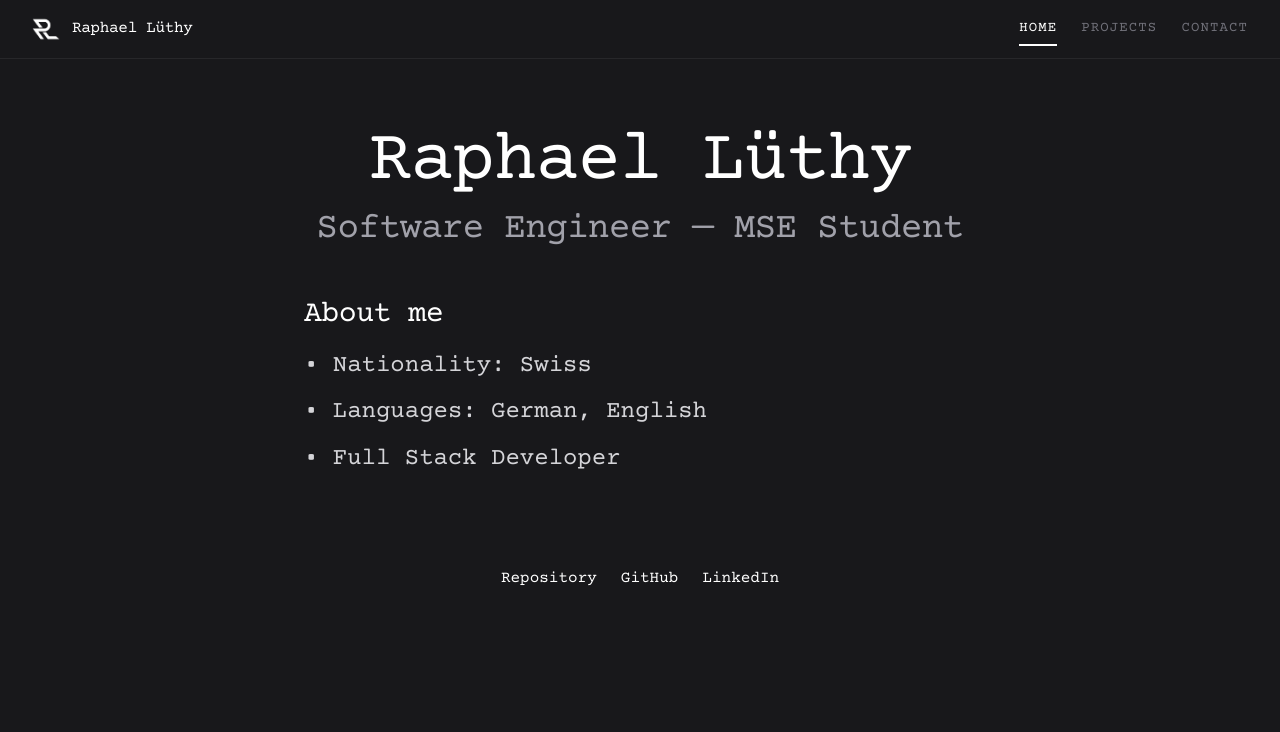
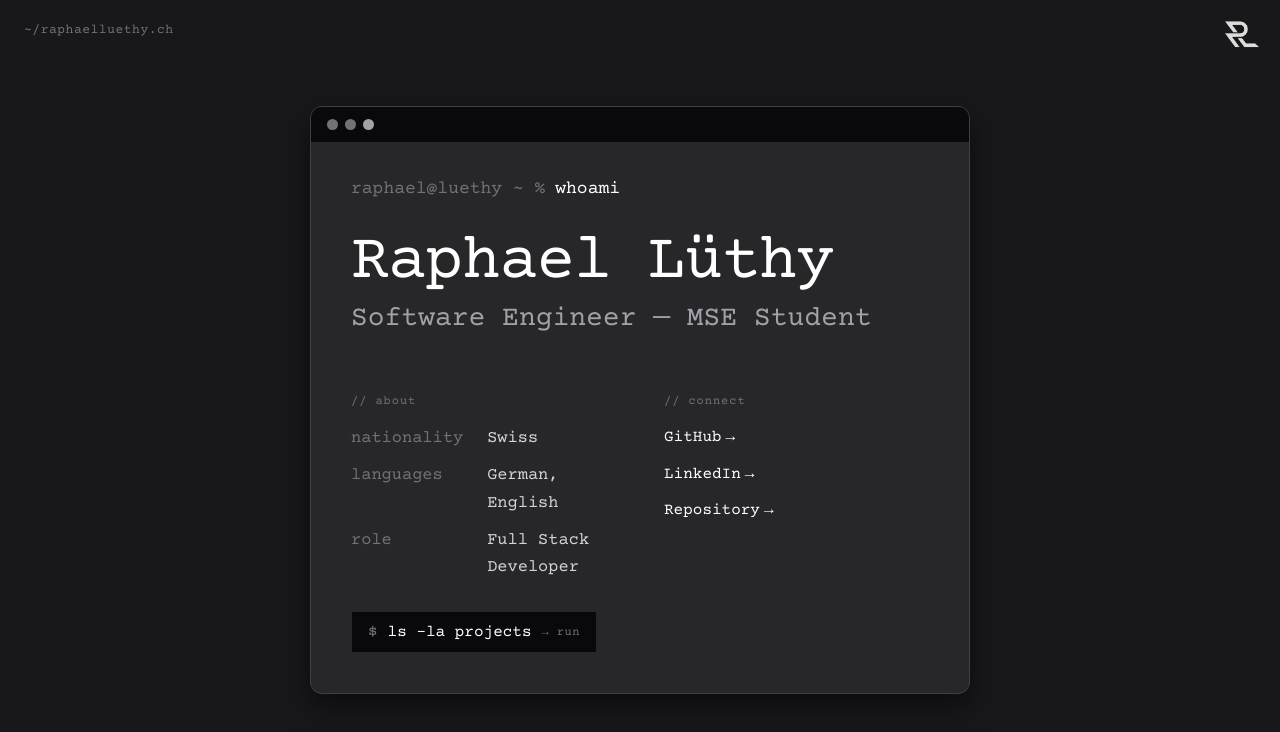
Before and after one commit to raphaelluethy/raphaelluethy.ch, a website built with Vite: page index.html in a window 1280 px wide. Built offline with nearby package versions, Linux system fonts and the light colour scheme.

Commit message:
feat: redesign site as a centered terminal window

```diff
--- a/index.html
+++ b/index.html
@@ -14,121 +14,111 @@
     <title>raphaelluethy.ch — Personal Website</title>
   </head>
   <body>
-    <div id="app">
-      <!-- Navbar -->
-      <nav class="navbar">
-        <a class="nav-brand" href="https://github.com/raphaelluethy">
-          <img src="/logo.png" width="28" height="28" alt="Raphael Lüthy" />
-          <span>Raphael Lüthy</span>
+    <div id="app" class="term-page">
+      <!-- Top meta: working directory (left) + logo (right) -->
+      <div class="term-page__path">~/raphaelluethy.ch</div>
+      <a
+        class="term-page__logo"
+        href="https://github.com/raphaelluethy"
+        target="_blank"
+        rel="noopener noreferrer"
+      >
+        <img src="/logo.png" width="36" height="36" alt="Raphael Lüthy" />
       </a>
-        <button class="nav-item" data-nav="home" aria-current="true">Home</button>
-        <button class="nav-item" data-nav="projects" aria-current="false">Projects</button>
-        <button class="nav-item" data-nav="contact" aria-current="false">Contact</button>
-      </nav>
 
-      <!-- Home -->
-      <section class="screen" data-route="home">
-        <div class="home">
-          <div class="home__center">
-            <main class="home__main">
-              <h1 class="home__name">Raphael Lüthy</h1>
-              <h2 class="home__tagline">Software Engineer — MSE Student</h2>
-
-              <section>
-                <h3 class="home__about-title">About me</h3>
-                <ul class="home__about-list">
-                  <li>• Nationality: Swiss</li>
-                  <li>• Languages: German, English</li>
-                  <li>• Full Stack Developer</li>
-                </ul>
-              </section>
-            </main>
+      <!-- Terminal window -->
+      <main class="term">
+        <!-- Title bar -->
+        <div class="term__bar">
+          <div class="term__dots">
+            <span class="term__dot term__dot--1"></span>
+            <span class="term__dot term__dot--2"></span>
+            <span class="term__dot term__dot--3"></span>
+          </div>
         </div>
 
-          <footer class="home__footer">
-            <div class="home__links">
-              <a class="text-link" href="https://github.com/raphaelluethy/raphaelluethy.ch" target="_blank" rel="noopener noreferrer">Repository</a>
-              <a class="text-link" href="https://github.com/raphaelluethy" target="_blank" rel="noopener noreferrer">GitHub</a>
-              <a class="text-link" href="https://www.linkedin.com/in/raphaelluethy/" target="_blank" rel="noopener noreferrer">LinkedIn</a>
+        <!-- Body -->
+        <div class="term__body">
+          <!-- Command line (retyped on each navigation) -->
+          <div class="term-command" aria-hidden="true">
+            <span class="term-command__user">raphael@luethy ~ %</span>
+            <span class="term-command__input"
+              ><span class="term-command__typed" data-typed></span
+              ><span class="term-command__cursor"></span
+            ></span>
           </div>
-          </footer>
+
+          <!-- Output (flushes and re-reveals on navigation) -->
+          <div class="term-output" data-output>
+            <!-- Home — whoami -->
+            <div class="term-view" data-view="home">
+              <h1 class="term-home__name">Raphael Lüthy</h1>
+              <p class="term-home__role">Software Engineer — MSE Student</p>
+
+              <div class="term-divider"></div>
+
+              <div class="term-home__grid">
+                <section class="term-block">
+                  <div class="term-block__label">// about</div>
+                  <dl class="term-facts">
+                    <dt>nationality</dt>
+                    <dd>Swiss</dd>
+                    <dt>languages</dt>
+                    <dd>German, English</dd>
+                    <dt>role</dt>
+                    <dd>Full Stack Developer</dd>
+                  </dl>
+                </section>
+
+                <section class="term-block">
+                  <div class="term-block__label">// connect</div>
+                  <div class="term-links">
+                    <a class="text-link" href="https://github.com/raphaelluethy" target="_blank" rel="noopener noreferrer">GitHub<span class="text-link__arrow" aria-hidden="true">→</span></a>
+                    <a class="text-link" href="https://www.linkedin.com/in/raphaelluethy/" target="_blank" rel="noopener noreferrer">LinkedIn<span class="text-link__arrow" aria-hidden="true">→</span></a>
+                    <a class="text-link" href="https://github.com/raphaelluethy/raphaelluethy.ch" target="_blank" rel="noopener noreferrer">Repository<span class="text-link__arrow" aria-hidden="true">→</span></a>
                   </div>
                 </section>
+              </div>
 
-      <!-- Projects -->
-      <section class="screen" data-route="projects" hidden>
-        <div class="projects">
-          <span class="eyebrow">// projects</span>
-          <h1 class="projects__title">Selected work</h1>
-          <div class="projects__grid">
-            <article class="card card--interactive">
-              <div class="project-card__head">
-                <h3>raphaelluethy.ch</h3>
-                <span class="badge badge--positive">Live</span>
+              <button class="term-run" type="button" data-nav="projects">
+                <span class="term-run__symbol">$</span>
+                <span class="term-run__cmd">ls -la projects</span>
+                <span class="term-run__hint">→ run</span>
+              </button>
             </div>
-              <p class="project-card__desc">This personal site. Vite + TypeScript, monochrome.</p>
-              <div class="project-card__tags">
-                <span class="badge">TypeScript</span>
-                <span class="badge">Vite</span>
+
+            <!-- Projects — ls -la projects -->
+            <div class="term-view" data-view="projects" hidden>
+              <div class="term-ls">
+                <div class="term-ls__total">total 3</div>
+                <div class="term-ls__rows">
+                  <div class="term-ls__row">
+                    <span class="term-ls__perm">drwxr-xr-x</span>
+                    <a class="text-link" href="https://github.com/raphaelluethy/raphaelluethy.ch" target="_blank" rel="noopener noreferrer">raphaelluethy.ch<span class="text-link__arrow" aria-hidden="true">→</span></a>
+                    <span class="term-ls__desc">— personal site &amp; design system</span>
                   </div>
-            </article>
-
-            <article class="card card--interactive">
-              <div class="project-card__head">
-                <h3>bngr.ch</h3>
-                <span class="badge badge--info">Active</span>
+                  <div class="term-ls__row">
+                    <span class="term-ls__perm">drwxr-xr-x</span>
+                    <a class="text-link" href="https://bngr.ch" target="_blank" rel="noopener noreferrer">bngr.ch<span class="text-link__arrow" aria-hidden="true">→</span></a>
+                    <span class="term-ls__desc">— side project</span>
                   </div>
-              <p class="project-card__desc">Side venture — linked from the footer.</p>
-              <div class="project-card__tags">
-                <span class="badge">Web</span>
-              </div>
-            </article>
-
-            <article class="card card--interactive">
-              <div class="project-card__head">
-                <h3>MSE Thesis</h3>
-                <span class="badge badge--warning">WIP</span>
-              </div>
-              <p class="project-card__desc">Master of Science in Engineering research project.</p>
-              <div class="project-card__tags">
-                <span class="badge">Research</span>
-              </div>
-            </article>
-          </div>
-          <div class="projects__more">
-            <a class="text-link" href="https://github.com/raphaelluethy" target="_blank" rel="noopener noreferrer">
-              More on GitHub<span class="text-link__arrow" aria-hidden="true">→</span>
-            </a>
+                  <div class="term-ls__row">
+                    <span class="term-ls__perm">drwxr-xr-x</span>
+                    <a class="text-link" href="https://github.com/raphaelluethy" target="_blank" rel="noopener noreferrer">add-a-project<span class="text-link__arrow" aria-hidden="true">→</span></a>
+                    <span class="term-ls__desc">— edit me</span>
                   </div>
                 </div>
-      </section>
+              </div>
 
-      <!-- Contact -->
-      <section class="screen" data-route="contact" hidden>
-        <div class="contact">
-          <span class="eyebrow">// contact</span>
-          <h1 class="contact__title">Get in touch</h1>
-          <p class="contact__lead">Drop a line. I read everything; replies are mono.</p>
-
-          <form class="contact__form" data-contact-form>
-            <div class="field">
-              <label class="eyebrow" for="contact-name">Name</label>
-              <input class="input" id="contact-name" name="name" placeholder="Your name" required />
+              <button class="term-run" type="button" data-nav="home">
+                <span class="term-run__symbol">$</span>
+                <span class="term-run__cmd">cd ~</span>
+                <span class="term-run__hint">← back home</span>
+              </button>
             </div>
-            <div class="field">
-              <label class="eyebrow" for="contact-email">Email</label>
-              <input class="input" id="contact-email" name="email" type="email" placeholder="you@example.com" required />
           </div>
-            <div class="field">
-              <label class="eyebrow" for="contact-message">Message</label>
-              <input class="input" id="contact-message" name="message" placeholder="What's up?" />
         </div>
-            <div>
-              <button class="btn btn--solid" type="submit">Send message</button>
-            </div>
-          </form>
-        </div>
-      </section>
+      </main>
     </div>
 
     <script type="module" src="/src/main.ts"></script>
--- a/src/app.css
+++ b/src/app.css
@@ -1,153 +1,213 @@
 /* ============================================================
-   APP LAYOUT — navbar shell + the three screens
-   (Home / Projects / Contact).
+   APP LAYOUT — the terminal window.
+   A single centered terminal panel with two views: home
+   (`whoami`) and projects (`ls -la projects`). Navigating
+   re-types the command and swaps the output; the behavior
+   lives in src/main.ts.
    ============================================================ */
 
-#app {
+/* --- Page shell --------------------------------------------- */
+.term-page {
+  position: relative;
   min-height: 100vh;
-  display: flex;
-  flex-direction: column;
-}
-
-/* --- Navbar -------------------------------------------------- */
-.navbar {
-  display: flex;
-  align-items: center;
-  gap: var(--space-6);
-  padding: var(--space-3) var(--gutter);
-  border-bottom: var(--border-hair) solid var(--border-subtle);
-  position: sticky;
-  top: 0;
-  background: var(--surface-page);
-  z-index: 10;
-}
-.nav-brand {
-  display: flex;
-  align-items: center;
-  gap: var(--space-3);
-  margin-right: auto;
-}
-.nav-brand span {
-  font-size: var(--size-body);
-  color: var(--text-strong);
-  letter-spacing: var(--tracking-tight);
-}
-.nav-item {
-  background: none;
-  border: none;
-  cursor: pointer;
-  font-family: var(--font-body);
-  font-size: var(--size-sm);
-  text-transform: uppercase;
-  letter-spacing: var(--tracking-wide);
-  color: var(--text-faint);
-  padding: var(--space-2) 0;
-  border-bottom: var(--border-thick) solid transparent;
-  transition: var(--transition-colors);
-}
-.nav-item:hover { color: var(--text-body); }
-.nav-item[aria-current="true"] {
-  color: var(--text-strong);
-  border-bottom-color: var(--text-strong);
-}
-
-/* --- Screens ------------------------------------------------- */
-.screen { flex: 1; position: relative; }
-.screen[hidden] { display: none; }
-
-/* --- Home ---------------------------------------------------- */
-.home {
-  position: relative;
-  min-height: 100%;
-  display: flex;
-  flex-direction: column;
-}
-.home__center {
-  flex: 1;
   display: flex;
   align-items: center;
   justify-content: center;
-  padding: var(--space-16) var(--gutter);
+  padding: 48px 24px;
+  background: var(--surface-page);
+  color: var(--text-strong);
+  overflow: hidden;
 }
-.home__main { max-width: var(--content-max); width: 100%; }
-.home__name {
-  font-size: var(--size-display);
-  text-align: center;
-  margin-bottom: var(--space-2);
-  letter-spacing: var(--tracking-tight);
+
+/* Top meta: working-directory eyebrow (left) + logo (right). */
+.term-page__path {
+  position: absolute;
+  top: 20px;
+  left: 24px;
+  font-size: 13px;
+  letter-spacing: 0.04em;
+  color: var(--text-faint);
+  user-select: none;
 }
-.home__tagline {
-  font-size: var(--size-h2);
-  color: var(--text-muted);
-  text-align: center;
-  margin-bottom: var(--space-12);
-  font-weight: var(--weight-regular);
+.term-page__logo {
+  position: absolute;
+  top: 16px;
+  right: 20px;
+  display: block;
+  opacity: 0.85;
+  transition: opacity var(--duration-base) var(--ease-standard);
 }
-.home__about-title {
-  font-size: var(--size-h3);
-  margin-bottom: var(--space-4);
+.term-page__logo:hover { opacity: 1; }
+.term-page__logo img { display: block; }
+
+/* --- Terminal window ---------------------------------------- */
+.term {
+  width: 100%;
+  max-width: 660px;
+  background: var(--surface-raised);
+  border: var(--border-hair) solid var(--border-default);
+  border-radius: 12px; /* bespoke window radius, per the source design */
+  box-shadow: var(--shadow-lg);
+  overflow: hidden;
 }
-.home__about-list {
-  list-style: none;
-  margin: 0;
-  padding: 0;
+
+/* Title bar with three traffic-light dots. */
+.term__bar {
+  display: flex;
+  align-items: center;
+  justify-content: space-between;
+  padding: 12px 16px;
+  background: var(--surface-inset);
+  border-bottom: var(--border-hair) solid var(--border-subtle);
+}
+.term__dots { display: flex; align-items: center; gap: 7px; }
+.term__dot {
+  display: block;
+  width: 11px;
+  height: 11px;
+  border-radius: var(--radius-full);
+}
+.term__dot--1 { background: var(--border-strong); }
+.term__dot--2 { background: var(--text-faint); }
+.term__dot--3 { background: var(--text-muted); }
+
+.term__body {
   display: flex;
   flex-direction: column;
-  gap: var(--space-2);
-  font-size: var(--size-lead);
-  color: var(--text-body);
-}
-.home__footer {
-  padding: var(--space-6) var(--gutter);
-  text-align: center;
-}
-.home__links {
-  display: flex;
-  justify-content: center;
-  gap: var(--space-6);
-  flex-wrap: wrap;
+  min-height: 360px;
+  padding: 32px 40px 40px;
 }
 
-/* --- Shared page shell (Projects & Contact) ------------------ */
-.projects,
-.contact {
-  padding: var(--space-20) var(--gutter);
-  margin: 0 auto;
+/* --- Command line ------------------------------------------- */
+.term-command {
+  display: flex;
+  align-items: baseline;
+  flex-wrap: wrap;
+  gap: 0 10px;
+  margin-bottom: 26px;
+  font-size: clamp(15px, 1.8vw, 18px);
 }
-.projects__title,
-.contact__title { font-size: var(--size-h1); margin-top: var(--space-3); }
+.term-command__user { color: var(--text-faint); white-space: nowrap; }
+.term-command__input { color: var(--text-strong); white-space: nowrap; }
+.term-command__cursor {
+  display: inline-block;
+  width: 0.55em;
+  height: 0.95em;
+  margin-left: 3px;
+  background: var(--text-muted);
+  transform: translateY(0.12em);
+  animation: rl-cursor-blink 1.05s infinite;
+}
+/* Hard on/off blink — the 50% cliff does the stepping. */
+@keyframes rl-cursor-blink {
+  0%, 50% { opacity: 1; }
+  50.01%, 100% { opacity: 0; }
+}
 
-/* --- Projects ------------------------------------------------ */
-.projects { max-width: var(--content-wide); }
-.projects__title { margin-bottom: var(--space-10); }
-.projects__grid {
+/* --- Output ------------------------------------------------- */
+.term-output {
+  opacity: 1;
+  transition: opacity 160ms ease;
+}
+.term-view[hidden] { display: none; }
+
+/* --- Home view (whoami) ------------------------------------- */
+.term-home__name {
+  margin: 0 0 6px;
+  font-size: clamp(40px, 7vw, 64px);
+  line-height: 1.05;
+  letter-spacing: -0.02em;
+}
+.term-home__role {
+  margin: 0 0 28px;
+  font-size: clamp(18px, 3vw, 28px);
+  line-height: 1.15;
+  font-weight: var(--weight-regular);
+  color: var(--text-muted);
+}
+.term-divider {
+  height: 1px;
+  margin: 0 0 28px;
+  background: var(--border-subtle);
+}
+.term-home__grid {
   display: grid;
-  grid-template-columns: repeat(auto-fill, minmax(280px, 1fr));
-  gap: var(--space-4);
+  grid-template-columns: repeat(auto-fit, minmax(200px, 1fr));
+  gap: 28px 48px;
+  margin-bottom: 30px;
 }
-.project-card__head {
-  display: flex;
-  justify-content: space-between;
-  align-items: flex-start;
-  gap: var(--space-3);
-  margin-bottom: var(--space-3);
+.term-block__label {
+  margin-bottom: 14px;
+  font-size: 12px;
+  letter-spacing: 0.08em;
+  color: var(--text-faint);
 }
-.project-card__head h3 { font-size: var(--size-lead); }
-.project-card__desc {
-  color: var(--text-muted);
-  font-size: var(--size-sm);
-  margin-bottom: var(--space-4);
-  line-height: var(--leading-normal);
+.term-facts {
+  display: grid;
+  grid-template-columns: max-content 1fr;
+  column-gap: 24px;
+  row-gap: 10px;
+  margin: 0;
+  font-size: clamp(15px, 1.6vw, 17px);
 }
-.project-card__tags { display: flex; gap: var(--space-2); flex-wrap: wrap; }
-.projects__more { margin-top: var(--space-10); }
-
-/* --- Contact ------------------------------------------------- */
-.contact { max-width: var(--content-max); }
-.contact__title { margin-bottom: var(--space-4); }
-.contact__lead { color: var(--text-muted); margin-bottom: var(--space-8); }
-.contact__form {
+.term-facts dt { color: var(--text-faint); }
+.term-facts dd { margin: 0; color: var(--text-body); }
+.term-links {
   display: flex;
   flex-direction: column;
-  gap: var(--space-5);
+  align-items: flex-start;
+  gap: 11px;
+  font-size: 16px;
 }
+
+/* --- Projects view (ls -la projects) ------------------------ */
+.term-ls {
+  margin-bottom: 30px;
+  font-size: 14px;
+  line-height: 1.5;
+}
+.term-ls__total { margin-bottom: 14px; color: var(--text-faint); }
+.term-ls__rows { display: flex; flex-direction: column; gap: 13px; }
+.term-ls__row {
+  display: flex;
+  flex-wrap: wrap;
+  align-items: baseline;
+  gap: 4px 16px;
+}
+.term-ls__perm { min-width: 92px; color: var(--text-faint); }
+.term-ls__desc { color: var(--text-muted); }
+
+/* --- Run / back button -------------------------------------- */
+.term-run {
+  display: inline-flex;
+  align-items: center;
+  gap: 10px;
+  padding: 11px 16px;
+  font-family: var(--font-body);
+  font-size: 16px;
+  background: var(--surface-inset);
+  border: var(--border-hair) solid var(--border-subtle);
+  border-radius: var(--radius-none);
+  cursor: pointer;
+  user-select: none;
+  transition: var(--transition-colors);
+}
+.term-run:hover { border-color: var(--border-default); }
+.term-run:focus-visible {
+  outline: none;
+  border-color: var(--border-focus);
+  box-shadow: var(--shadow-focus);
+}
+.term-run__symbol { color: var(--text-faint); }
+.term-run__cmd { color: var(--text-strong); white-space: nowrap; }
+.term-run__hint {
+  font-size: 12px;
+  letter-spacing: 0.04em;
+  color: var(--text-faint);
+  white-space: nowrap;
+}
+
+/* --- Narrow screens ----------------------------------------- */
+@media (max-width: 480px) {
+  .term__body { padding: 24px 22px 28px; }
+}
--- a/src/main.ts
+++ b/src/main.ts
@@ -1,69 +1,114 @@
-/* raphaelluethy.ch — client behavior.
-   Two small pieces of interactivity carried over from the design:
-   1. Navbar routing between the Home / Projects / Contact screens,
-      backed by the URL hash so deep-links, refresh, and the browser
-      Back button all work.
-   2. The contact form's "message sent" terminal confirmation. */
+/* raphaelluethy.ch — terminal window behavior.
 
-const ROUTES = ["home", "projects", "contact"] as const;
-type Route = (typeof ROUTES)[number];
+   The page is a two-view terminal: home runs `whoami`, projects runs
+   `ls -la projects`. Navigating between them mirrors a real shell:
+     1. flush   — the current output fades out
+     2. retype  — the new command is typed character by character
+     3. reveal  — the new output fades in
+   The active view is mirrored to the URL hash so refresh, deep-links,
+   and the browser Back button all work. `prefers-reduced-motion` skips
+   the typing and fades. */
 
-function isRoute(value: string | undefined): value is Route {
-  return value !== undefined && (ROUTES as readonly string[]).includes(value);
+const VIEWS = ["home", "projects"] as const;
+type View = (typeof VIEWS)[number];
+
+const COMMANDS: Record<View, string> = {
+  home: "whoami",
+  projects: "ls -la projects",
+};
+
+const TYPE_INTERVAL = 45; // ms per typed character
+const REVEAL_DELAY = 140; // ms after typing before the output appears
+const FLUSH_DELAY = 190; // ms the old output fades before the swap
+
+function isView(value: string): value is View {
+  return (VIEWS as readonly string[]).includes(value);
 }
 
-const navButtons = Array.from(
-  document.querySelectorAll<HTMLButtonElement>(".nav-item[data-nav]"),
-);
-const screens = Array.from(
-  document.querySelectorAll<HTMLElement>(".screen[data-route]"),
-);
-
-function show(route: Route): void {
-  for (const screen of screens) {
-    screen.hidden = screen.dataset.route !== route;
-  }
-  for (const button of navButtons) {
-    button.setAttribute(
-      "aria-current",
-      button.dataset.nav === route ? "true" : "false",
-    );
-  }
+const output = document.querySelector<HTMLElement>("[data-output]");
+const typed = document.querySelector<HTMLElement>("[data-typed]");
+const views = new Map<View, HTMLElement>();
+for (const el of document.querySelectorAll<HTMLElement>("[data-view]")) {
+  const name = el.dataset.view;
+  if (name && isView(name)) views.set(name, el);
 }
 
-function routeFromHash(): Route {
-  const value = location.hash.replace(/^#\/?/, "");
-  return isRoute(value) ? value : "home";
+const prefersReducedMotion = (): boolean =>
+  window.matchMedia?.("(prefers-reduced-motion: reduce)").matches ?? false;
+
+let current: View = "home";
+let cmdTimer: number | undefined;
+let flushTimer: number | undefined;
+let revealTimer: number | undefined;
+
+function setOutputVisible(visible: boolean): void {
+  if (output) output.style.opacity = visible ? "1" : "0";
 }
 
-for (const button of navButtons) {
+function showView(next: View): void {
+  for (const [name, el] of views) el.hidden = name !== next;
+}
+
+/** Type the command for `next`, then reveal its output. */
+function typeCommand(next: View): void {
+  const full = COMMANDS[next];
+  window.clearInterval(cmdTimer);
+  if (!typed) return;
+
+  if (prefersReducedMotion()) {
+    typed.textContent = full;
+    setOutputVisible(true);
+    return;
+  }
+
+  let i = 0;
+  typed.textContent = "";
+  cmdTimer = window.setInterval(() => {
+    i += 1;
+    typed.textContent = full.slice(0, i);
+    if (i >= full.length) {
+      window.clearInterval(cmdTimer);
+      revealTimer = window.setTimeout(() => setOutputVisible(true), REVEAL_DELAY);
+    }
+  }, TYPE_INTERVAL);
+}
+
+/** Flush the current output, swap to `next`, then retype + reveal. */
+function navigate(next: View): void {
+  if (next === current) return;
+  window.clearTimeout(flushTimer);
+  window.clearTimeout(revealTimer);
+  setOutputVisible(false);
+
+  const swap = (): void => {
+    current = next;
+    showView(next);
+    if (typed) typed.textContent = "";
+    typeCommand(next);
+  };
+
+  if (prefersReducedMotion()) swap();
+  else flushTimer = window.setTimeout(swap, FLUSH_DELAY);
+}
+
+function viewFromHash(): View {
+  const value = location.hash.replace(/^#\/?/, "");
+  return isView(value) ? value : "home";
+}
+
+// The run / back buttons drive navigation through the URL hash, so a
+// single hashchange handler is the one place that swaps views.
+for (const button of document.querySelectorAll<HTMLElement>("[data-nav]")) {
   button.addEventListener("click", () => {
-    const route = button.dataset.nav;
-    if (isRoute(route)) location.hash = `#/${route}`;
+    const target = button.dataset.nav;
+    if (target && isView(target)) location.hash = `#/${target}`;
   });
 }
 
-window.addEventListener("hashchange", () => show(routeFromHash()));
-show(routeFromHash()); // restore the screen named in the URL on load
+window.addEventListener("hashchange", () => navigate(viewFromHash()));
 
-// Contact form → terminal-style confirmation. The form is reset (not
-// destroyed) so a second message can be sent without reloading.
-const form = document.querySelector<HTMLFormElement>("[data-contact-form]");
-form?.addEventListener("submit", (event) => {
-  event.preventDefault();
-  form.reset();
-
-  let confirmation = form.parentElement?.querySelector<HTMLElement>(
-    ".prompt[data-sent]",
-  );
-  if (!confirmation) {
-    confirmation = document.createElement("div");
-    confirmation.className = "prompt";
-    confirmation.dataset.sent = "";
-    confirmation.innerHTML =
-      '<span class="prompt__symbol" aria-hidden="true">$</span>' +
-      '<span class="prompt__body">message sent — talk soon.' +
-      '<span class="prompt__caret"></span></span>';
-    form.insertAdjacentElement("afterend", confirmation);
-  }
-});
+// Boot: honor a deep-linked view, then run its command on top.
+current = viewFromHash();
+showView(current);
+setOutputVisible(true);
+typeCommand(current);
```
Lines whose indentation alone changed are shown as unchanged.
